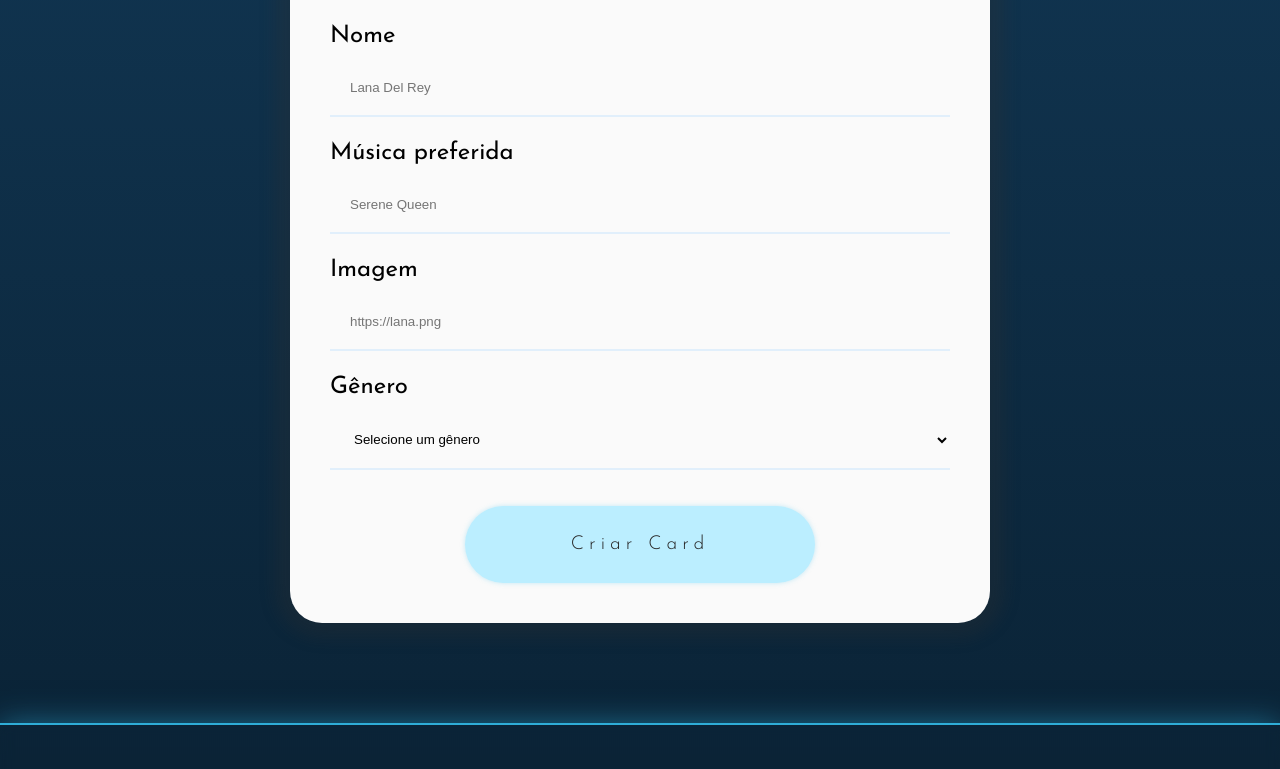
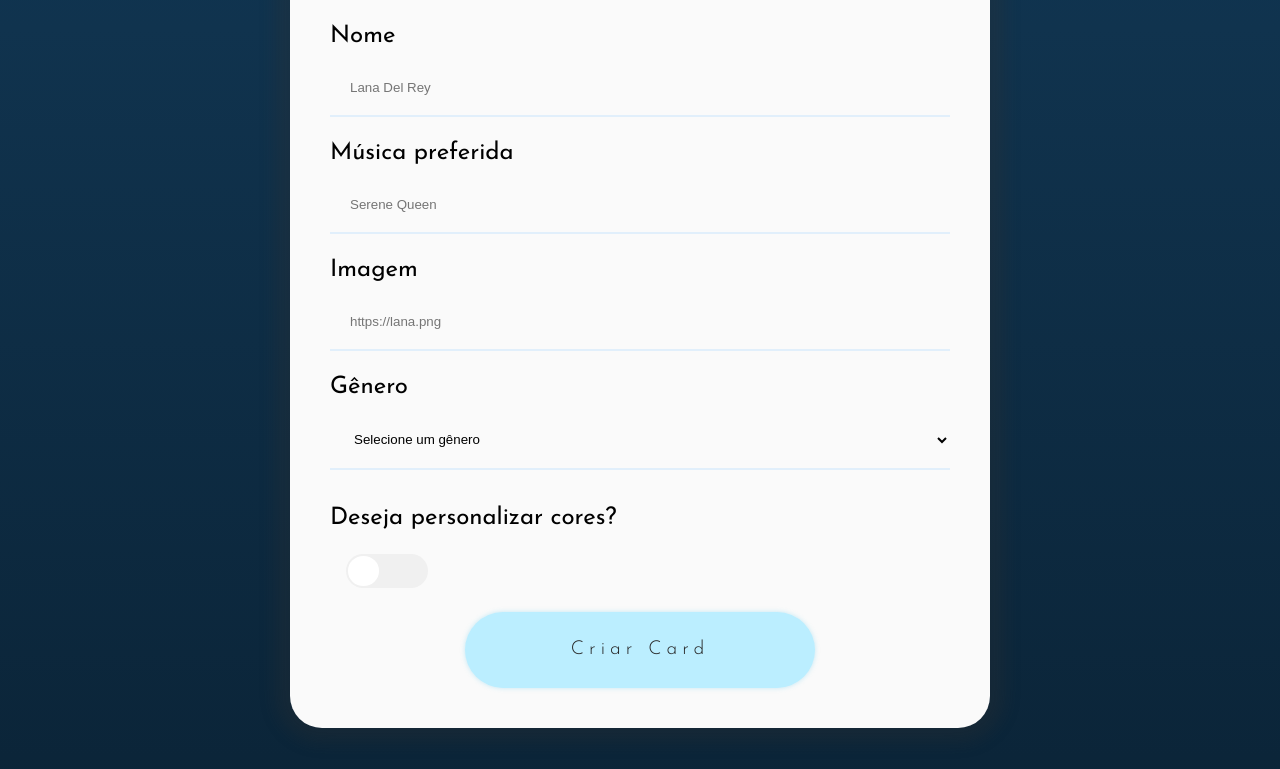
Before and after one commit to JuliaRibeiro1/Alura-projects, a React (Create React App) app in the folder ReactJS/Organo/organo/: page / in a window 1280 px wide. Shown: the part 1012-1781 px from the top of the page. Built offline with nearby package versions, Linux system fonts and the light colour scheme; a web font is replaced by a local one.

Commit message:
color picker adicionado

```diff
--- a/ReactJS/Organo/organo/src/App.js
+++ b/ReactJS/Organo/organo/src/App.js
@@ -13,40 +13,40 @@ function App() {
 
  const [novoTime, setNovoTime] = React.useState({});
 
-const [times, setTimes] = React.useState([
+ const [times, setTimes] = React.useState([
   {
 
     nome: 'Rock',
     corPrimaria: '#82CFFA',
-    corSecundaria: 'rgb(23, 61, 97)',
+    corSecundaria: 'rgb(23, 61, 97)'
   },
   {
 
     nome: 'Metal',
     corPrimaria: '#88c2e3',
-    corSecundaria: 'rgb(26, 59, 94)',
+    corSecundaria: 'rgb(26, 59, 94)'
   },
   {
 
     nome: 'Rap',
     corPrimaria: '#acd2e8',
-    corSecundaria: 'rgb(22, 65, 97)',
+    corSecundaria: 'rgb(22, 65, 97)'
   },
   {
 
     nome: 'Pop',
     corPrimaria: '#78b4d6',
-    corSecundaria: 'rgb(20, 61, 92)',
+    corSecundaria: 'rgb(20, 61, 92)'
   },
   {
     nome: 'MPB',
     corPrimaria: '#85b1c9',
-    corSecundaria: 'rgb(17, 55, 84)',
+    corSecundaria: 'rgb(17, 55, 84)'
   },
   {
     nome: 'Eletrônica',
     corPrimaria: '#6dadd1',
-    corSecundaria: 'rgb(16, 51, 78)',
+    corSecundaria: 'rgb(16, 51, 78)'
   },
   {
     nome: "Outro",
@@ -79,17 +79,32 @@ const timeNomes = times.map(item => {
   return item.nome
 })
 
-function removeColaborador(i)  {
+const removeColaborador = (i) => {
 
   const arr = colaboradores.filter((item) => item.nome !== i);
-console.log(arr)
+
   setColaboradores(arr);
 
 };
 
-function removeTime(i) {
+const removeTime = (i) => {
   const arr = colaboradores.filter((item) => item.time !== i);
   setColaboradores(arr);
+}
+
+const addCor = (i, corPrimaria, corSecundaria) => {
+  console.log("Oooo")
+  const arr = times.map(item => {
+    console.log(item.time)
+    if(item.nome === i) {
+
+console.log("OIII")
+      return {...item, corPrimaria, corSecundaria}
+    }
+    return item
+  })
+ setTimes(arr)
+ console.log(times)
 }
 
   return (
@@ -97,7 +112,7 @@ function removeTime(i) {
       <BrowserRouter>
       <Banner/>
       </BrowserRouter>
-     <Formulario aoColaboradorCadastrado={colaborador => setColaboradores([...colaboradores,colaborador,])} timeLista={timeNomes} setTimes={timeNomes} setNovoTime={setNovoTime}/>
+     <Formulario aoColaboradorCadastrado={colaborador => setColaboradores([...colaboradores,colaborador,])} timeLista={timeNomes} addCor={addCor} setNovoTime={setNovoTime}/>
 
       {times.map((time) => {
 
--- a/ReactJS/Organo/organo/src/componentes/Banner/Banner.css
+++ b/ReactJS/Organo/organo/src/componentes/Banner/Banner.css
@@ -67,6 +67,7 @@ h1,h2 {
     border: 3px solid #bbeeff;
     box-shadow: 0px 0px 50px  #5fcaee5b;
 
+
 }
 
 .comecar-btn:hover {
@@ -94,7 +95,7 @@ h1,h2 {
     opacity: 0;
     transition: opacity .5s;
 }
-span {
+.banner span {
     font-size: 4rem;
     align-self: center;
     letter-spacing: .3em;
@@ -149,7 +150,7 @@ span {
         margin-bottom: 1.5em;
     }
 
-    span {
+    .banner span {
         writing-mode: initial;
         width: 100%;
         font-size: 2rem;
--- a/ReactJS/Organo/organo/src/componentes/CampoTexto/CampoTexto.css
+++ b/ReactJS/Organo/organo/src/componentes/CampoTexto/CampoTexto.css
@@ -21,5 +21,5 @@ select {
     margin-bottom: 36px;
 }
 input:focus {
-    border-color: #bbeeff;;
+    border-color: #bbeeff;
 }
--- /dev/null
+++ b/ReactJS/Organo/organo/src/componentes/Checkbox/Checkbox.css
@@ -0,0 +1,87 @@
+
+
+  .div-label {
+    margin-bottom: 1em;
+    display: block;
+    font-size: 1.5rem;
+  }
+
+
+  .checkbox-wrapper-6 .tgl {
+    display: none;
+
+  }
+  .checkbox-wrapper-6 {
+    padding-left: 1em;
+  }
+  .checkbox-wrapper-6 .tgl,
+  .checkbox-wrapper-6 .tgl:after,
+  .checkbox-wrapper-6 .tgl:before,
+  .checkbox-wrapper-6 .tgl *,
+  .checkbox-wrapper-6 .tgl *:after,
+  .checkbox-wrapper-6 .tgl *:before,
+  .checkbox-wrapper-6 .tgl + .tgl-btn {
+    box-sizing: border-box;
+  }
+  .checkbox-wrapper-6 .tgl::-moz-selection,
+  .checkbox-wrapper-6 .tgl:after::-moz-selection,
+  .checkbox-wrapper-6 .tgl:before::-moz-selection,
+  .checkbox-wrapper-6 .tgl *::-moz-selection,
+  .checkbox-wrapper-6 .tgl *:after::-moz-selection,
+  .checkbox-wrapper-6 .tgl *:before::-moz-selection,
+  .checkbox-wrapper-6 .tgl + .tgl-btn::-moz-selection,
+  .checkbox-wrapper-6 .tgl::selection,
+  .checkbox-wrapper-6 .tgl:after::selection,
+  .checkbox-wrapper-6 .tgl:before::selection,
+  .checkbox-wrapper-6 .tgl *::selection,
+  .checkbox-wrapper-6 .tgl *:after::selection,
+  .checkbox-wrapper-6 .tgl *:before::selection,
+  .checkbox-wrapper-6 .tgl + .tgl-btn::selection {
+    background: none;
+  }
+  .checkbox-wrapper-6 .tgl + .tgl-btn {
+    outline: 0;
+    display: block;
+    width: 3.4em;
+    height: 1.4em;
+    margin-bottom: 1em;
+    position: relative;
+    cursor: pointer;
+    -webkit-user-select: none;
+       -moz-user-select: none;
+        -ms-user-select: none;
+            user-select: none;
+  }
+  .checkbox-wrapper-6 .tgl + .tgl-btn:after,
+  .checkbox-wrapper-6 .tgl + .tgl-btn:before {
+    position: relative;
+    display: block;
+    content: "";
+    width: 40%;
+    height: 100%;
+
+  }
+  .checkbox-wrapper-6 .tgl + .tgl-btn:after {
+    left: 0;
+  }
+  .checkbox-wrapper-6 .tgl + .tgl-btn:before {
+    display: none;
+  }
+  .checkbox-wrapper-6 .tgl:checked + .tgl-btn:after {
+    left: 60%;
+  }
+
+  .checkbox-wrapper-6 .tgl-light + .tgl-btn {
+    background: #f0f0f0;
+    border-radius: 2em;
+    padding: 2px;
+    transition: all 0.4s ease;
+  }
+  .checkbox-wrapper-6 .tgl-light + .tgl-btn:after {
+    border-radius: 50%;
+    background: #fff;
+    transition: all 0.2s ease;
+  }
+  .checkbox-wrapper-6 .tgl-light:checked + .tgl-btn {
+    background: #3dc554dc;
+  }
--- /dev/null
+++ b/ReactJS/Organo/organo/src/componentes/Checkbox/index.js
@@ -0,0 +1,21 @@
+import "./Checkbox.css"
+
+function Checkbox(props) {
+    const aoCheck = () => {
+        props.aoAlterado(prev => !prev)
+
+    }
+    return (
+        <div>
+            <div className="div-label">{props.label}</div>
+            <div class="checkbox-wrapper-6">
+                <input class="tgl tgl-light" id="cb1-6" type="checkbox" value={props.valor} onChange={aoCheck}/>
+                <label class="tgl-btn" for="cb1-6"></label>
+            </div>
+        </div>
+
+
+    )
+}
+
+export default Checkbox
--- a/ReactJS/Organo/organo/src/componentes/Colaborador/index.js
+++ b/ReactJS/Organo/organo/src/componentes/Colaborador/index.js
@@ -2,7 +2,7 @@ import Remove from "../RemoverBtn"
 import "./Colaborador.css"
 
 const Colaborador = (props) => {
-    console.log(props.removeColaborador)
+
     return (
 
         <section className="colaborador">
--- a/ReactJS/Organo/organo/src/componentes/Formulario/index.js
+++ b/ReactJS/Organo/organo/src/componentes/Formulario/index.js
@@ -3,11 +3,16 @@ import CampoTexto from "../CampoTexto"
 import ListaSuspensa from "../ListaSuspensa"
 import React from "react"
 import "./Formulario.css"
+import SeletorCor from "../SeletorCor"
+import Checkbox from "../Checkbox"
 
 const Formulario = (props) => {
 
     const aoSalvar = (e) => {
         e.preventDefault()
+
+        props.addCor(time, corPrimaria, corSecundaria)
+
             setTextoButao(prev => !prev)
             setTimeout(() => {
                 setTextoButao(prev => !prev)
@@ -21,13 +26,13 @@ const Formulario = (props) => {
                 }
     )
 
-
             props.aoColaboradorCadastrado({
                 key:nome,
                 nome,
                 cargo,
                 imagem,
-                time : time === "Outro" ? timeAlternativo: time
+                time : time === "Outro" ? timeAlternativo : time,
+                corPrimaria : "red"
 
             })
 
@@ -45,6 +50,9 @@ const Formulario = (props) => {
     const [imagem, setImagem] = React.useState('')
     const [time,setTime] = React.useState("")
     const [timeAlternativo, setTimeAlternativo] = React.useState("")
+    const [checkboxCor, setCheckboxCor] = React.useState()
+    const [corPrimaria, setCorPrimaria] = React.useState("#ebabeb")
+    const [corSecundaria, setCorSecundaria] = React.useState("#7a9ee0")
 
 
     return (
@@ -55,6 +63,7 @@ const Formulario = (props) => {
             <h2>Preencha os dados para criar o card da banda ou cantor(a)</h2>
             <CampoTexto
                 obrigatorio={true}
+                type="text"
                 label="Nome"
                 valor={nome}
                 placeholder="Lana Del Rey"
@@ -63,12 +72,14 @@ const Formulario = (props) => {
 
             <CampoTexto
                 label="Música preferida"
+                type="text"
                 valor={cargo}
                 placeholder="Serene Queen"
                 aoAlterado={valor => setCargo(valor)}
                 />
             <CampoTexto
                 obrigatorio={true}
+                type="text"
                 label="Imagem"
                 valor={imagem}
                 placeholder="https://lana.png"
@@ -77,6 +88,7 @@ const Formulario = (props) => {
 
             <ListaSuspensa
                 label="Gênero"
+                type="text"
                 valor={time}
                 placeholder="Selecione um gênero"
                 aoAlterado={valor => setTime(valor)}
@@ -86,11 +98,39 @@ const Formulario = (props) => {
             {time === "Outro" ?
             <CampoTexto
                 obrigatorio={true}
+                type="text"
                 label="Escreva o gênero"
                 valor={timeAlternativo}
                 placeholder="Digite o time"
                 aoAlterado={valor => setTimeAlternativo(valor)}
             /> : ""}
+
+            <Checkbox
+                obrigatorio={true}
+                type="checkbox"
+                label="Deseja personalizar cores?"
+                valor={checkboxCor}
+                aoAlterado={valor => setCheckboxCor(valor)}
+            />
+
+            {checkboxCor ?
+            <div className="seletor-cor-container">
+                <SeletorCor
+                    label="Cor primária"
+                    obrigatorio={true}
+                    valor={corPrimaria }
+                    aoAlterado={valor => setCorPrimaria(valor)}
+
+                />
+                <SeletorCor
+                    label="Cor secundária"
+                    brigatorio={true}
+                    valor={corSecundaria}
+                    aoAlterado={valor => setCorSecundaria(valor)}
+                />
+            </div>
+
+            : "" }
 
             <button className={textoButao ? "botao animar" : "botao" }>
                 {textoButao ? <img src="/imagens/icon-feito.png" alt="icone feito"/> : "Criar Card"}
--- a/ReactJS/Organo/organo/src/componentes/ListaSuspensa/index.js
+++ b/ReactJS/Organo/organo/src/componentes/ListaSuspensa/index.js
@@ -1,7 +1,7 @@
 import "../CampoTexto/CampoTexto.css"
 
 const ListaSuspensa = (props) => {
-   console.log(props.itens)
+
    const aoSelecionado = (e) => {
 
         props.aoAlterado(e.target.value)
--- /dev/null
+++ b/ReactJS/Organo/organo/src/componentes/SeletorCor/SeletorCor.css
@@ -0,0 +1,39 @@
+.seletor-cor input {
+    border-radius: 50%;
+    -webkit-appearance: none;
+    -moz-appearance: none;
+    appearance: none;
+    border:0;
+    cursor: pointer;
+    width: 72px;
+    height: 62px;
+    display: block;
+
+
+
+}
+.card-cor {
+   box-shadow: 0px 0px 10px 5px rgba(105, 105, 105, 0.123);
+
+}
+input[type="color"]::-moz-color-swatch {
+    border: 0;
+}
+.seletor-cor {
+    display: flex;
+    justify-content: center;
+    flex-direction: column;
+    align-items: center;
+    margin: 1em 0 1.5em 0;
+    text-align: center;
+
+}
+
+.seletor-cor span {
+
+    font-size: .9rem;
+    padding: .3em;
+    margin-top: 0;
+
+
+}
--- /dev/null
+++ b/ReactJS/Organo/organo/src/componentes/SeletorCor/index.js
@@ -0,0 +1,22 @@
+import "./SeletorCor.css"
+
+function SeletorCor(props) {
+
+    const aoDigitado = (e) => {
+
+        props.aoAlterado(e.target.value)
+        console.log(props.valor)
+
+    }
+    return(
+        <div className="seletor-cor">
+            <label>{props.label}</label>
+            <div className="card-cor">
+            <input type="color" value={props.valor} onChange={aoDigitado} required={props.obrigatorio}  />
+            <span>{props.valor}</span>
+            </div>
+        </div>
+    )
+}
+
+export default SeletorCor
```
Also changed, not shown: ReactJS/Organo/organo/src/componentes/Formulario/Formulario.css (+13 -6 lines).
